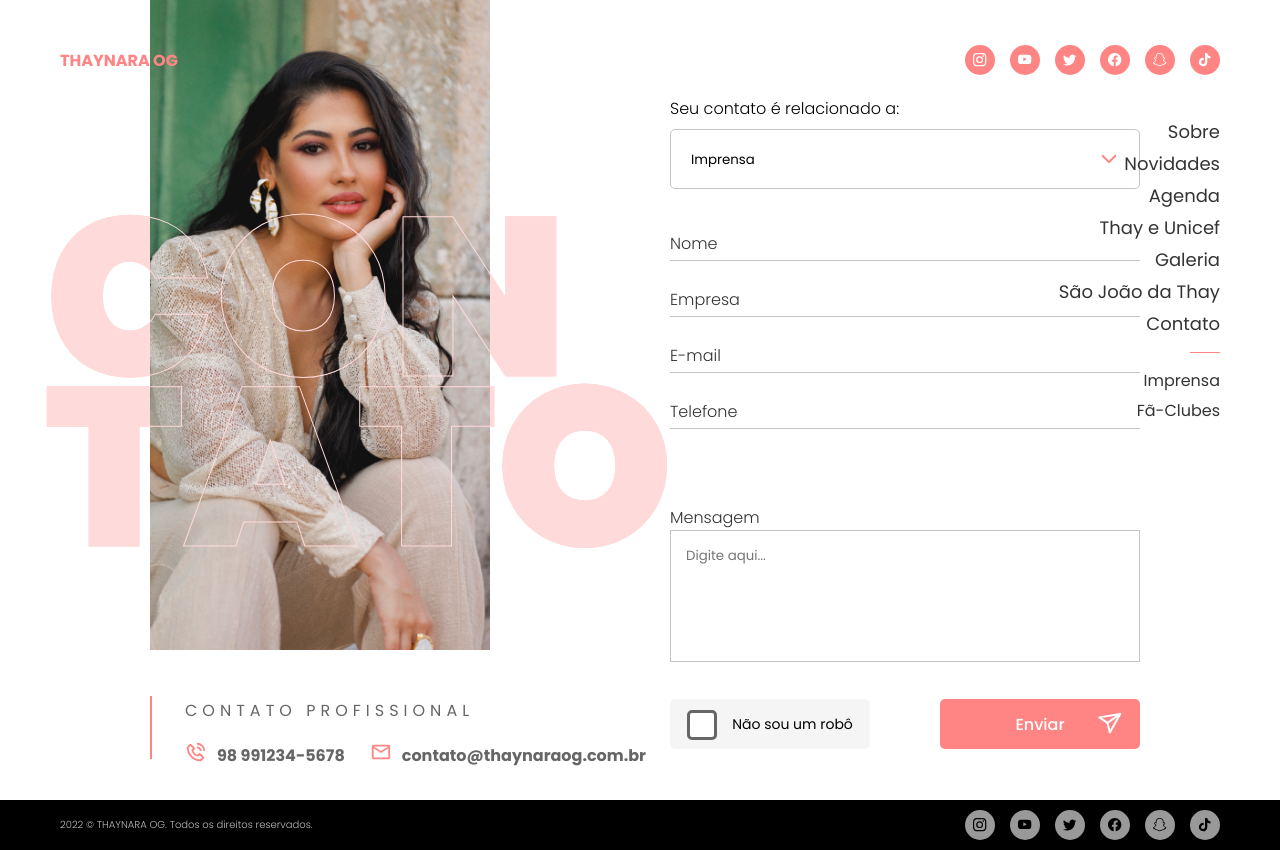
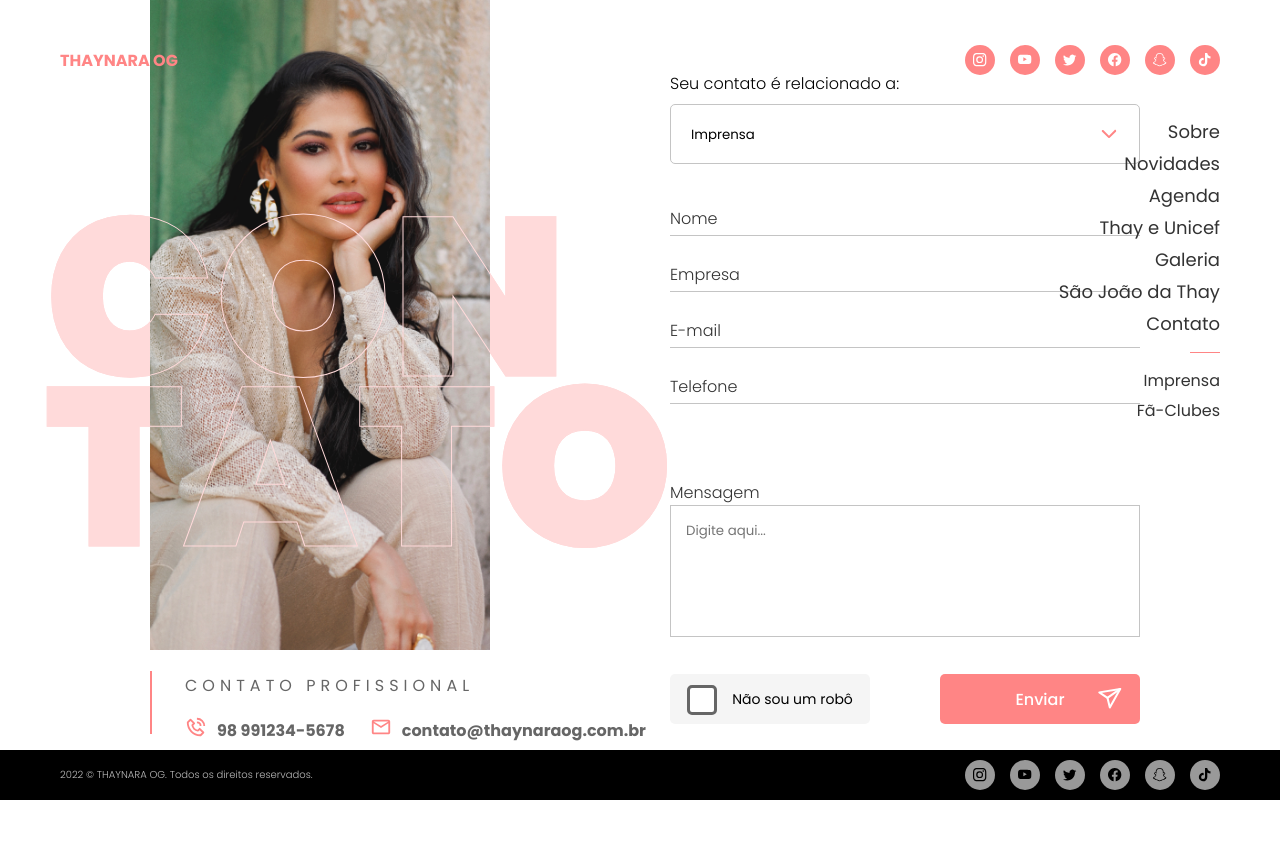
Before and after one commit to gabrielmelogm/maximize, a Next.js app: page / in a window 1280 px wide. After the commit the page ends 800 px from the top, so only its background shows below. Built offline with nearby package versions, Linux system fonts and the light colour scheme.

Commit message:
refactor(components/main): ajustado a altura do componente principal para telas maiores

```diff
--- a/src/components/Main/Contact/styles.module.scss
+++ b/src/components/Main/Contact/styles.module.scss
@@ -2,7 +2,7 @@
 
 .content {
   width: 100%;
-  height: 100vh;
+  height: calc(100vh - 3.125rem);
   display: flex;
   flex-direction: column;
 
--- a/src/components/Main/Sidebar/styles.module.scss
+++ b/src/components/Main/Sidebar/styles.module.scss
@@ -2,7 +2,7 @@
 
 .content {
   width: 300px;
-  height: 100vh;
+  height: calc(100vh - 3.125rem);
   padding: 100px 60px 0px 0px;
   position: absolute;
   right: 0;
```
Also changed, not shown: 1 other file (tests, documents, lock files or other folders).
